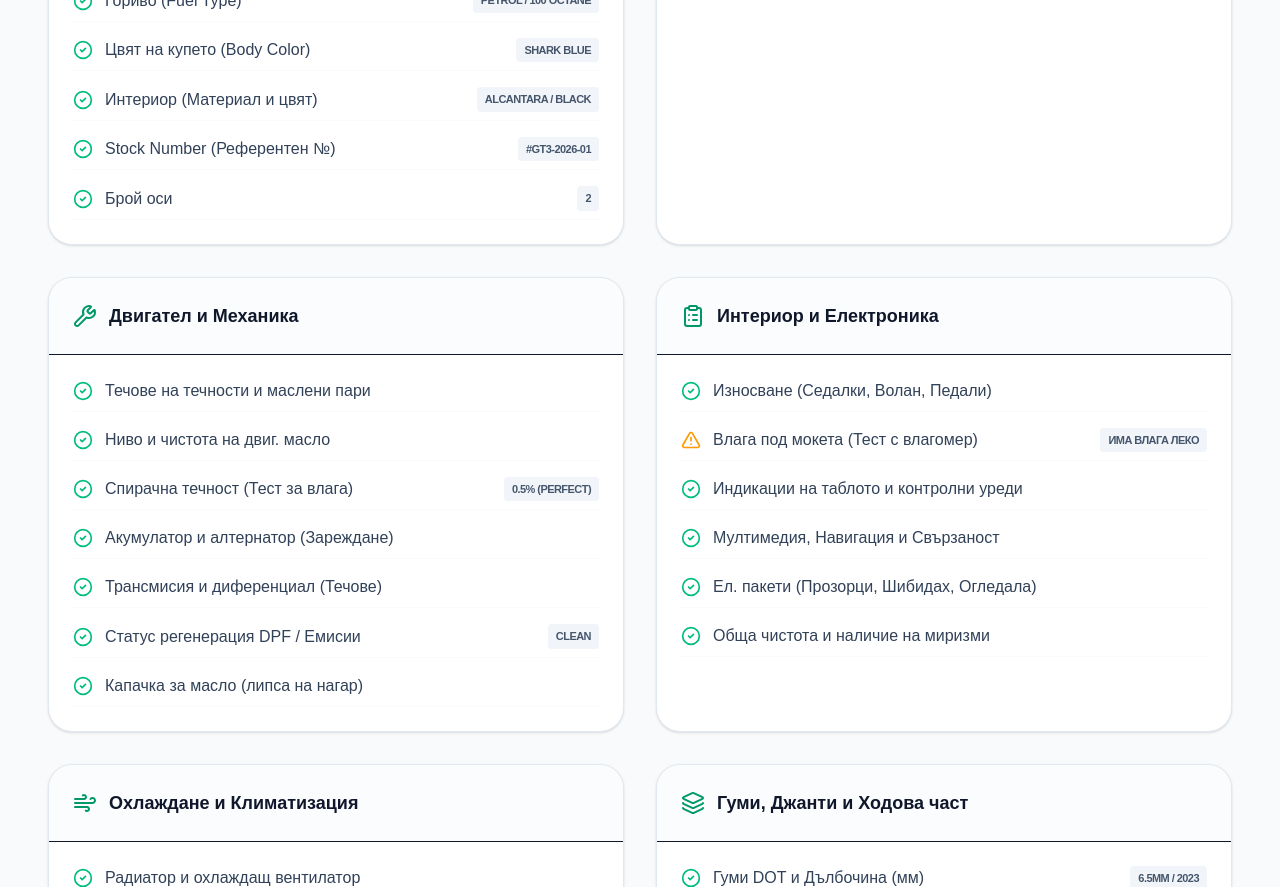
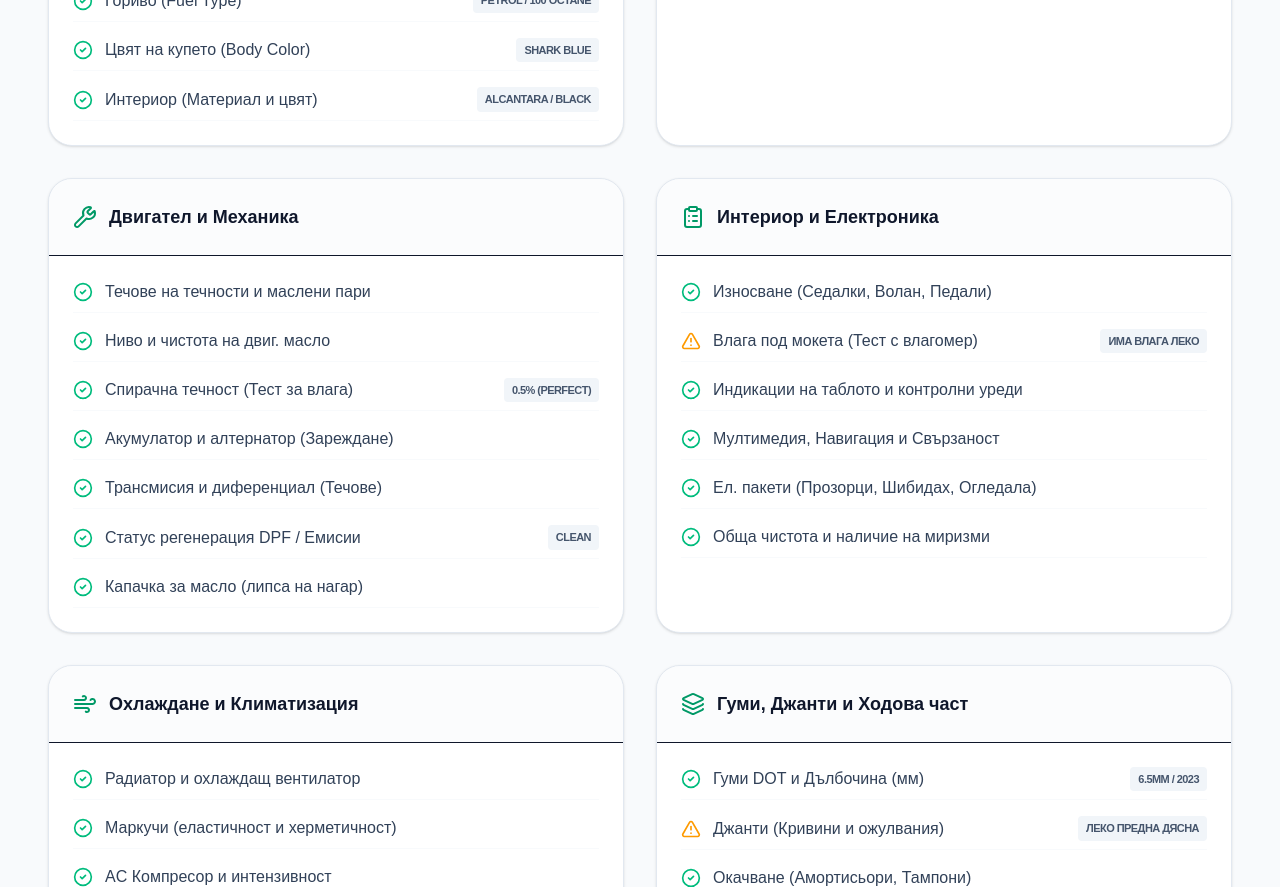
Before and after one commit to martinfilev-byte/fileverified, a Next.js app: page /report in a window 1280 px wide. Shown: the part 1380-2267 px from the top of the page. Built offline with nearby package versions, Linux system fonts and the light colour scheme.

Commit message:
Update: 2026-01-09 13:42:04

```diff
--- a/src/app/report/page.tsx
+++ b/src/app/report/page.tsx
@@ -107,8 +107,6 @@ export default function ReportPage() {
             <CheckItem text="Гориво (Fuel Type)" status="ok" info="Petrol / 100 Octane" />
             <CheckItem text="Цвят на купето (Body Color)" status="ok" info="Shark Blue" />
             <CheckItem text="Интериор (Материал и цвят)" status="ok" info="Alcantara / Black" />
-            <CheckItem text="Stock Number (Референтен №)" status="ok" info="#GT3-2026-01" />
-            <CheckItem text="Брой оси" status="ok" info="2" />
           </SectionCard>
 
           <SectionCard title="Екстериор и Каросерия (Micron Measurement)" icon={<ShieldCheck className="w-6 h-6 text-emerald-600"/>}>
```
